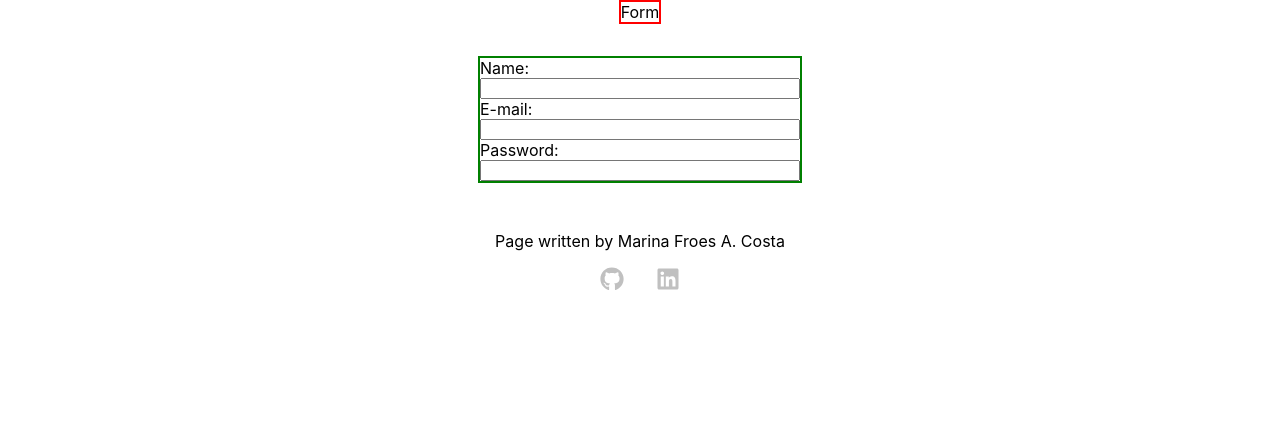
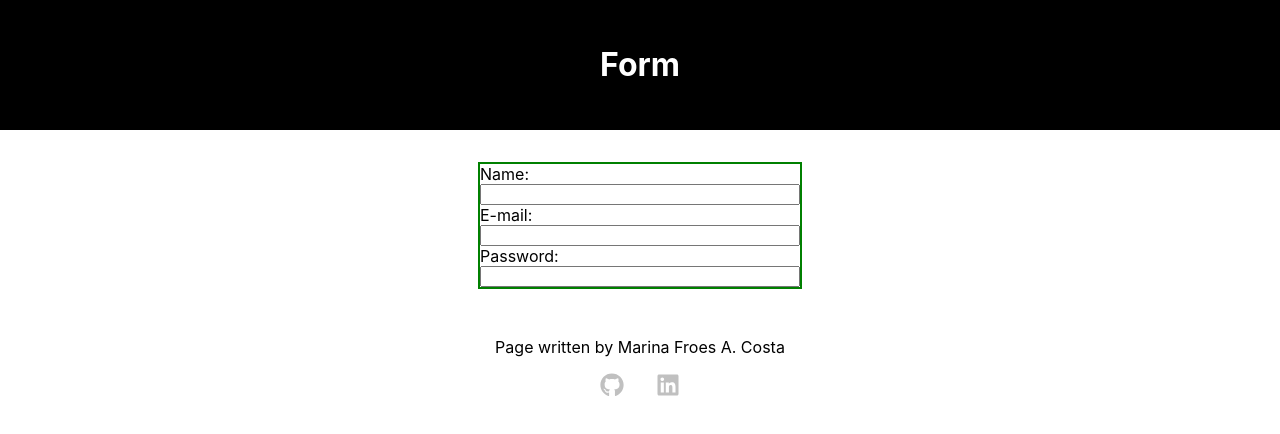
Before and after one commit to MarinaFroes/react-form, a React (Create React App) app: page / in a window 1280 px wide. Shown: the top 434 px of the page. Built offline with nearby package versions, Linux system fonts and the light colour scheme.

Commit message:
style: Format header

```diff
--- a/src/Components/Header.js
+++ b/src/Components/Header.js
@@ -6,13 +6,20 @@ const HeaderContainer = styled.header`
   justify-content: center;
   align-items: center;
   text-align: center;
-  border: 2px solid red;
+  background-color: #000;
+  color: #fff;
+  width: 100%;
+`;
+
+const Heading = styled.h1`
+  font-size: 2rem;
+  padding: 1.5rem;
 `;
 
 export default function Header() {
   return (
     <HeaderContainer id="header">
-      Form
+      <Heading>Form</Heading>
     </HeaderContainer>
   )
 };
```
